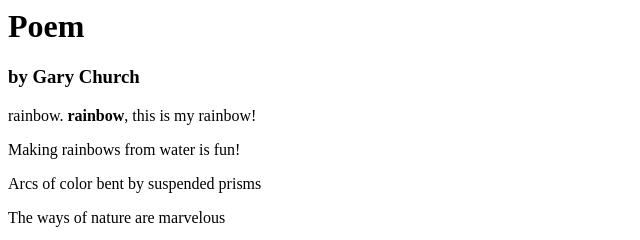
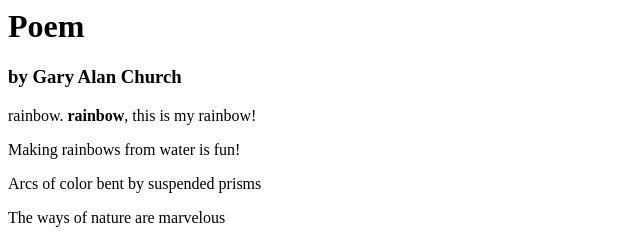
Before and after one commit to MyCodeSnips/PoemWebSite, a plain HTML site: page index.html in a window 1280 px wide. Shown: the full height of the page, 0-640 px from the left. Drawn offline with Linux system fonts and the light colour scheme.

Commit message:
Added middle name

```diff
--- a/index.html
+++ b/index.html
@@ -2,7 +2,7 @@
 
 <body>
   <h1>Poem</h1>
-  <h3>by Gary Church</h3>
+  <h3>by Gary Alan Church</h3>
   <p>rainbow. <strong>rainbow</strong>, this is my rainbow!</p>
   <p>Making rainbows from water is fun!</p>
   <p>Arcs of color bent by suspended prisms</p>
```
